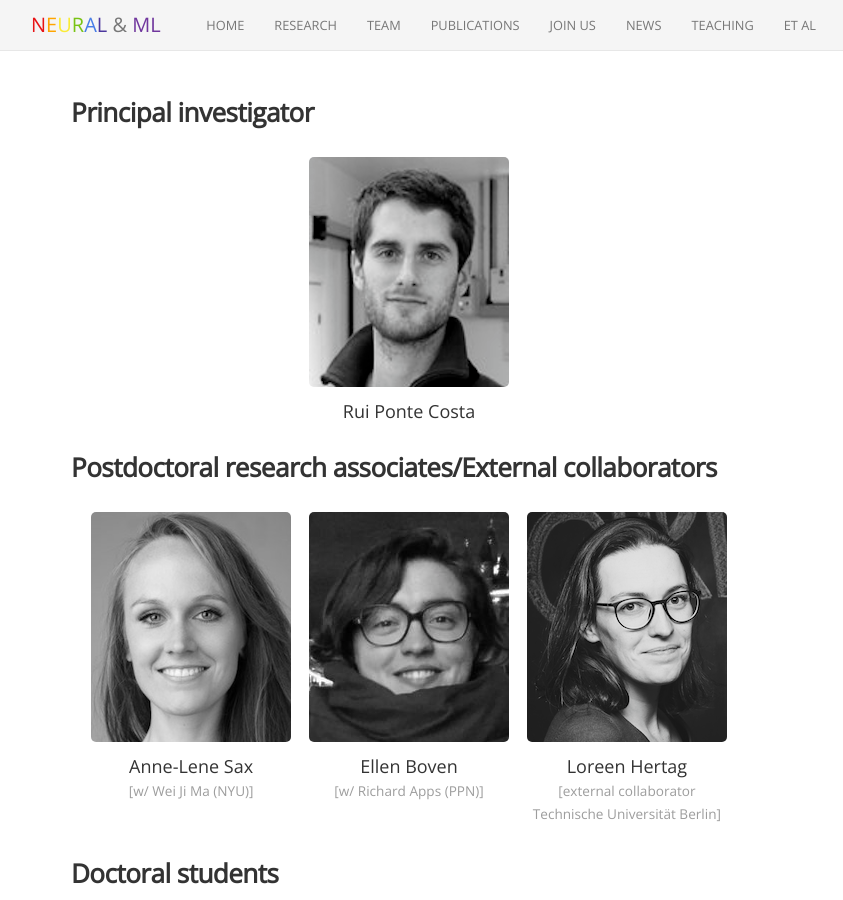
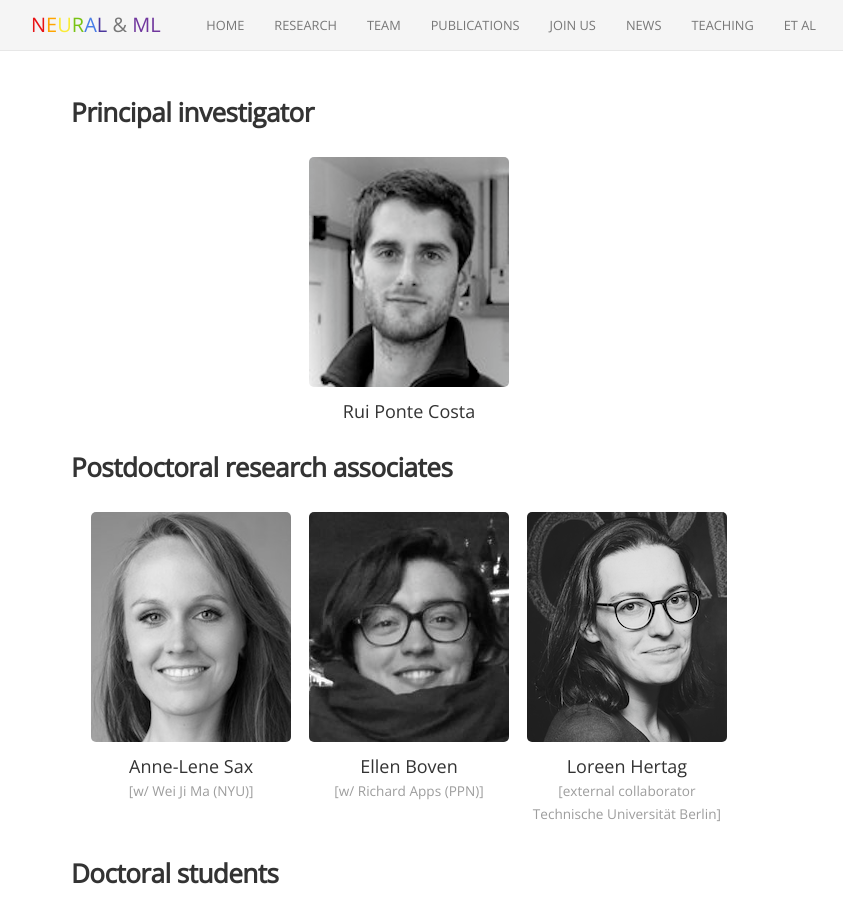
Before and after one commit to neuralml/neuralml.github.io, a Jekyll site: the page built from team.md, in a window 1280 px wide and 900 px high. Shown: the whole window, without its empty margins (224-1067 px from the left). Built offline with Jekyll 4.4.1, drawn with Linux system fonts in a browser that asks for light colours; nearby versions of some CDN libraries.

Commit message:
Update team.md

```diff
--- a/team.md
+++ b/team.md
@@ -28,7 +28,7 @@ permalink: /team/
 
 <div class="pos_header">
 {% if item == 'postdoc' %}
-<h3>Postdoctoral research associates/External collaborators</h3>
+<h3>Postdoctoral research associates</h3>
  {% elsif item == 'pi' %}
 <h3>Principal investigator</h3>
 {% elsif item == 'researchassistant' %}
```
